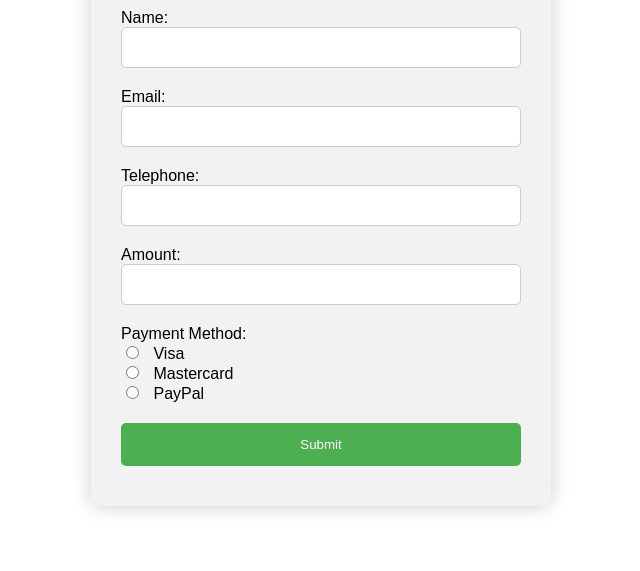
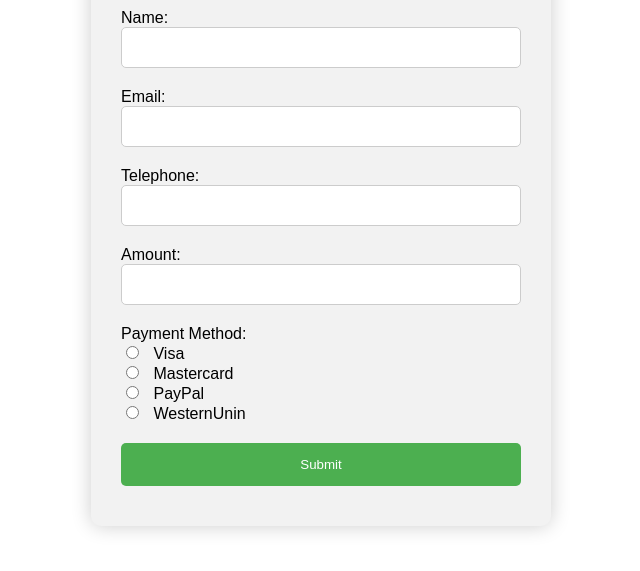
Before and after one commit to tareqtech02/website, a plain HTML site: page index.html in a window 1280 px wide. Shown: the part 137-708 px from the top of the page, without its empty margins (319-959 px from the left). Drawn offline with Linux system fonts and the light colour scheme.

Commit message:
Added WesternUnin Payment option

```diff
--- a/index.html
+++ b/index.html
@@ -92,6 +92,10 @@
         <input type="radio" id="PayPal" name="payment-method" value="PayPal">
         <label for="mastercard">PayPal</label><br>
 
+	<input type="radio" id="PayPal" name="payment-method" value="PayPal">
+        <label for="mastercard">WesternUnin</label><br>
+
+
         <input type="submit" value="Submit">
       </form>
       <div class="error"></div>
```
